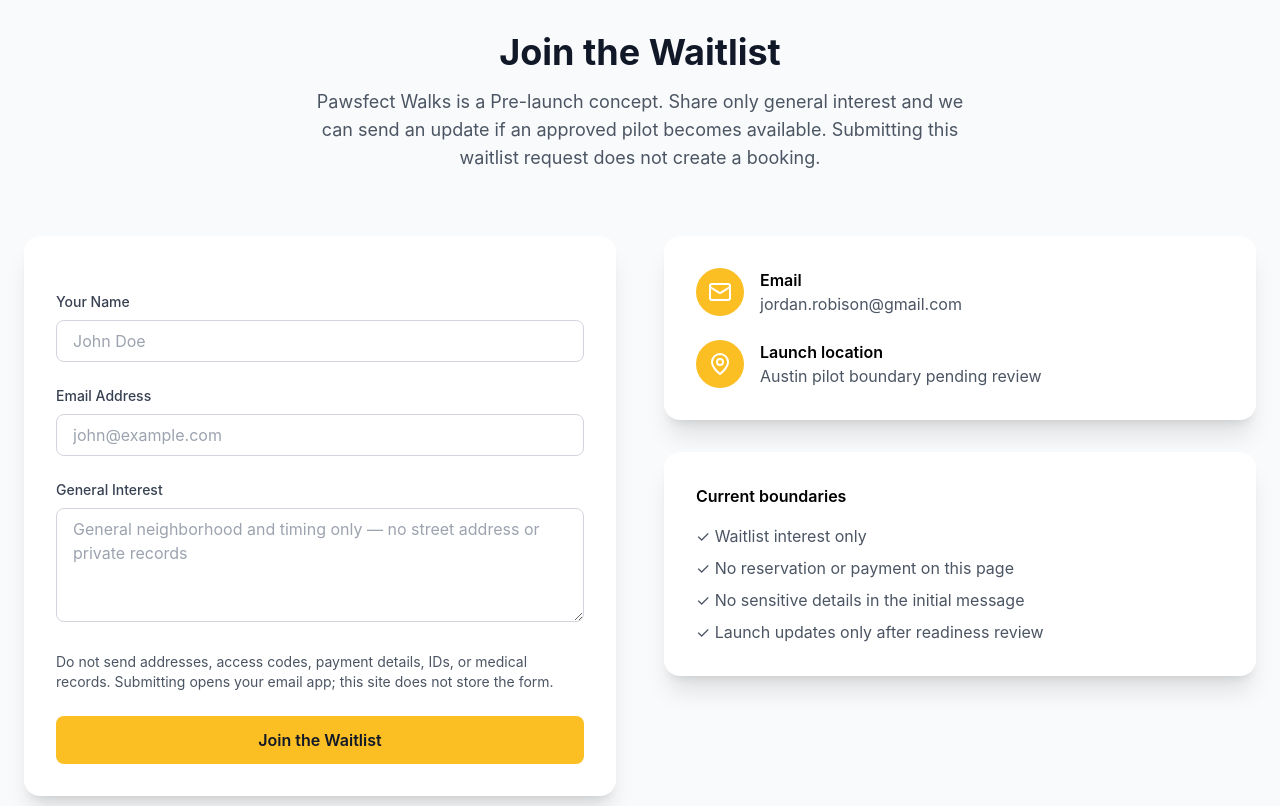
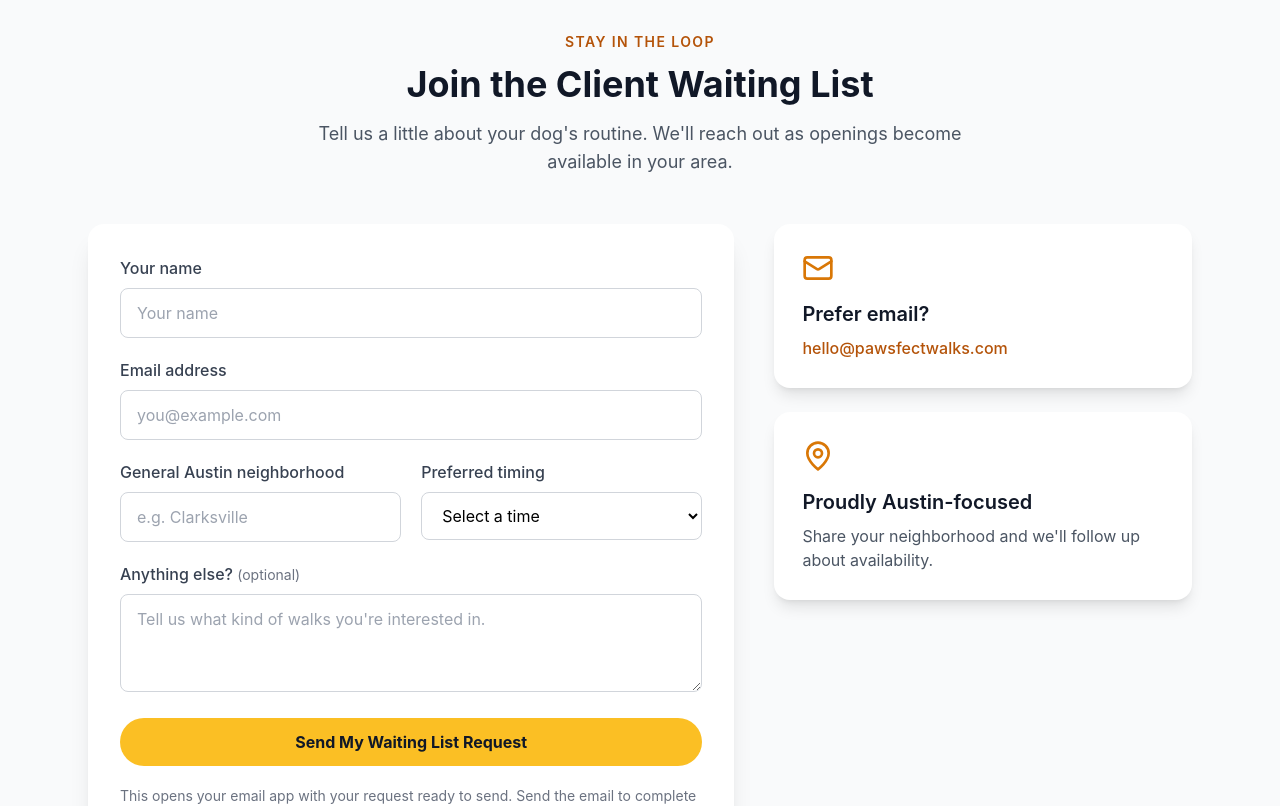
Before and after one commit to jordanistan/PawfectWalks, a React (Vite) app: page / in a window 1280 px wide. Shown: the part 4320-5126 px from the top of the page. Built offline with nearby package versions, Linux system fonts and the light colour scheme.

Commit message:
Refresh Pawsfect customer-facing src/components/Contact.tsx

```diff
--- a/src/components/Contact.tsx
+++ b/src/components/Contact.tsx
@@ -1,119 +1,85 @@
 import type { FormEvent } from 'react';
 import { Mail, MapPin } from 'lucide-react';
 
-// No form backend yet: submitting opens a pre-filled email to the waitlist inbox.
+const CONTACT_EMAIL = 'hello@pawsfectwalks.com';
+
 function handleSubmit(event: FormEvent<HTMLFormElement>) {
   event.preventDefault();
   const data = new FormData(event.currentTarget);
   const body = [
-    `Name: ${data.get('name')}`,
-    `Email: ${data.get('email')}`,
-    '',
-    'General interest:',
-    `${data.get('interest')}`,
+    'Client waiting list request',
+    'Name: ' + data.get('name'),
+    'Email: ' + data.get('email'),
+    'Austin neighborhood: ' + data.get('neighborhood'),
+    'Preferred walk timing: ' + data.get('timing'),
+    'Message: ' + (data.get('message') || 'No additional message'),
   ].join('\n');
-  window.location.href = `mailto:jordan.robison@gmail.com?subject=${encodeURIComponent('Waitlist request')}&body=${encodeURIComponent(body)}`;
+  window.location.href = 'mailto:' + CONTACT_EMAIL +
+    '?subject=' + encodeURIComponent('Pawsfect Walks — Client Waiting List') +
+    '&body=' + encodeURIComponent(body);
 }
 
 export default function Contact() {
   return (
-    <section id="contact" className="py-20 bg-gray-50">
-      <div className="max-w-7xl mx-auto px-6">
-        <div className="text-center mb-16">
-          <h2 className="text-4xl font-bold text-gray-900 mb-4">Join the Waitlist</h2>
-          <p className="text-lg text-gray-600 max-w-2xl mx-auto">
-            Pawsfect Walks is a Pre-launch concept. Share only general interest and we can send an
-            update if an approved pilot becomes available. Submitting this waitlist request does not create a booking.
+    <section id="contact" className="bg-gray-50 py-20">
+      <div className="mx-auto max-w-6xl px-6">
+        <div className="mb-12 text-center">
+          <p className="mb-3 text-sm font-semibold uppercase tracking-widest text-amber-700">Stay in the loop</p>
+          <h2 className="mb-4 text-4xl font-bold text-gray-900">Join the Client Waiting List</h2>
+          <p className="mx-auto max-w-2xl text-lg text-gray-600">
+            Tell us a little about your dog's routine. We'll reach out as openings become available in your area.
           </p>
         </div>
-
-        <div className="grid md:grid-cols-2 gap-12">
-          <div className="bg-white rounded-2xl shadow-xl p-8">
-            <form name="contact" onSubmit={handleSubmit} className="space-y-6 pt-6">
+        <div className="grid gap-10 lg:grid-cols-5">
+          <div className="rounded-2xl bg-white p-8 shadow-xl lg:col-span-3">
+            <form name="client-waiting-list" onSubmit={handleSubmit} className="space-y-5">
               <div>
-                <label htmlFor="waitlist-name" className="block text-sm font-medium text-gray-700 mb-2">
-                  Your Name
-                </label>
-                <input
-                  name="name"
-                  id="waitlist-name"
-                  type="text"
-                  autoComplete="name"
-                  required
-                  className="w-full px-4 py-2 border border-gray-300 rounded-lg focus:ring-2 focus:ring-amber-400 focus:border-transparent"
-                  placeholder="John Doe"
-                />
+                <label htmlFor="client-name" className="mb-2 block font-medium text-gray-700">Your name</label>
+                <input id="client-name" name="name" required autoComplete="name" className="w-full rounded-lg border border-gray-300 px-4 py-3 focus:border-amber-400 focus:outline-none" placeholder="Your name" />
               </div>
               <div>
-                <label htmlFor="waitlist-email" className="block text-sm font-medium text-gray-700 mb-2">
-                  Email Address
-                </label>
-                <input
-                  name="email"
-                  id="waitlist-email"
-                  type="email"
-                  autoComplete="email"
-                  required
-                  className="w-full px-4 py-2 border border-gray-300 rounded-lg focus:ring-2 focus:ring-amber-400 focus:border-transparent"
-                  placeholder="john@example.com"
-                />
+                <label htmlFor="client-email" className="mb-2 block font-medium text-gray-700">Email address</label>
+                <input id="client-email" name="email" type="email" required autoComplete="email" className="w-full rounded-lg border border-gray-300 px-4 py-3 focus:border-amber-400 focus:outline-none" placeholder="you@example.com" />
+              </div>
+              <div className="grid gap-5 sm:grid-cols-2">
+                <div>
+                  <label htmlFor="client-neighborhood" className="mb-2 block font-medium text-gray-700">General Austin neighborhood</label>
+                  <input id="client-neighborhood" name="neighborhood" required className="w-full rounded-lg border border-gray-300 px-4 py-3 focus:border-amber-400 focus:outline-none" placeholder="e.g. Clarksville" />
+                </div>
+                <div>
+                  <label htmlFor="client-timing" className="mb-2 block font-medium text-gray-700">Preferred timing</label>
+                  <select id="client-timing" name="timing" required defaultValue="" className="w-full rounded-lg border border-gray-300 px-4 py-3 focus:border-amber-400 focus:outline-none">
+                    <option value="" disabled>Select a time</option>
+                    <option>Weekday mornings</option>
+                    <option>Weekday afternoons</option>
+                    <option>Evenings</option>
+                    <option>Weekends</option>
+                    <option>Flexible / recurring</option>
+                  </select>
+                </div>
               </div>
               <div>
-                <label htmlFor="waitlist-interest" className="block text-sm font-medium text-gray-700 mb-2">
-                  General Interest
-                </label>
-                <textarea
-                  name="interest"
-                  id="waitlist-interest"
-                  aria-describedby="waitlist-privacy"
-                  className="w-full px-4 py-2 border border-gray-300 rounded-lg focus:ring-2 focus:ring-amber-400 focus:border-transparent"
-                  rows={4}
-                  placeholder="General neighborhood and timing only — no street address or private records"
-                ></textarea>
+                <label htmlFor="client-message" className="mb-2 block font-medium text-gray-700">Anything else? <span className="text-sm font-normal text-gray-500">(optional)</span></label>
+                <textarea id="client-message" name="message" rows={3} className="w-full rounded-lg border border-gray-300 px-4 py-3 focus:border-amber-400 focus:outline-none" placeholder="Tell us what kind of walks you're interested in." />
               </div>
-              <p id="waitlist-privacy" className="text-sm text-gray-600">
-                Do not send addresses, access codes, payment details, IDs, or medical records.
-                Submitting opens your email app; this site does not store the form.
+              <button type="submit" className="w-full rounded-full bg-amber-400 px-6 py-3 font-bold text-gray-900 hover:bg-amber-500">
+                Send My Waiting List Request
+              </button>
+              <p className="text-sm text-gray-500">
+                This opens your email app with your request ready to send. Send the email to complete your request. Please do not include home access codes or medical records.
               </p>
-              <button
-                type="submit"
-                className="w-full bg-amber-400 text-gray-900 py-3 rounded-lg font-semibold hover:bg-amber-500 transition"
-              >
-                Join the Waitlist
-              </button>
             </form>
           </div>
-
-          <div className="space-y-8">
-            <div className="bg-white rounded-2xl shadow-xl p-8">
-              <div className="flex items-center space-x-4 mb-6">
-                <div className="p-3 bg-amber-400 rounded-full">
-                  <Mail className="h-6 w-6 text-white" />
-                </div>
-                <div>
-                  <h3 className="font-semibold">Email</h3>
-                  <a href="mailto:jordan.robison@gmail.com" className="text-gray-600 hover:text-amber-600 transition">jordan.robison@gmail.com</a>
-                </div>
-              </div>
-              <div className="flex items-center space-x-4">
-                <div className="p-3 bg-amber-400 rounded-full">
-                  <MapPin className="h-6 w-6 text-white" />
-                </div>
-                <div>
-                  <h3 className="font-semibold">Launch location</h3>
-                  <p className="text-gray-600">Austin pilot boundary pending review</p>
-                </div>
-              </div>
+          <div className="space-y-6 lg:col-span-2">
+            <div className="rounded-2xl bg-white p-7 shadow-lg">
+              <Mail className="mb-4 h-8 w-8 text-amber-600" />
+              <h3 className="mb-2 text-xl font-semibold text-gray-900">Prefer email?</h3>
+              <a href={'mailto:' + CONTACT_EMAIL} className="break-all font-medium text-amber-700 hover:underline">{CONTACT_EMAIL}</a>
             </div>
-
-            <div className="bg-white rounded-2xl shadow-xl p-8">
-              <h3 className="font-semibold mb-4">Current boundaries</h3>
-              <ul className="space-y-2 text-gray-600">
-                <li>✓ Waitlist interest only</li>
-                <li>✓ No reservation or payment on this page</li>
-                <li>✓ No sensitive details in the initial message</li>
-                <li>✓ Launch updates only after readiness review</li>
-              </ul>
+            <div className="rounded-2xl bg-white p-7 shadow-lg">
+              <MapPin className="mb-4 h-8 w-8 text-amber-600" />
+              <h3 className="mb-2 text-xl font-semibold text-gray-900">Proudly Austin-focused</h3>
+              <p className="text-gray-600">Share your neighborhood and we'll follow up about availability.</p>
             </div>
           </div>
         </div>
```
